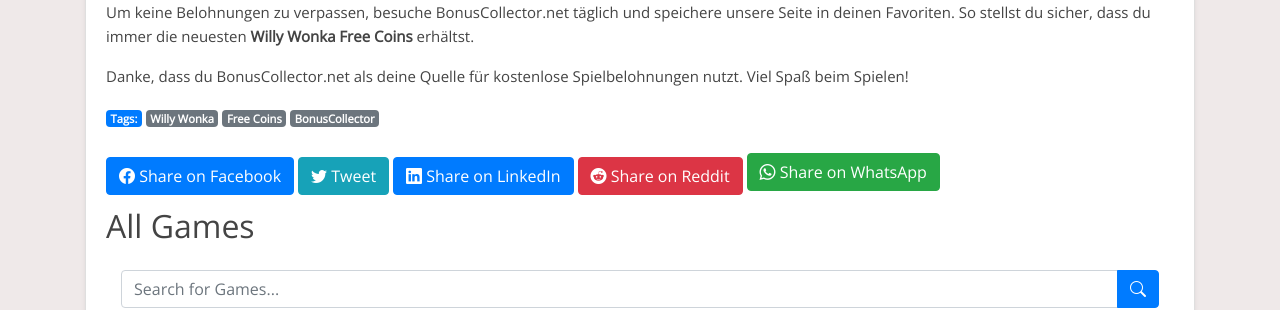
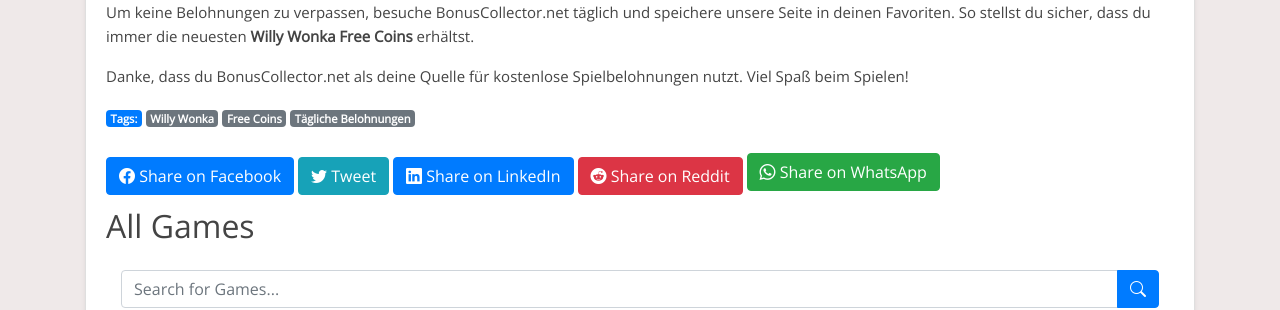
Before and after one commit to Prollad99/bs-net, a Jekyll site: the page built from de/_posts/2024-07-18-willy-wonka.md, in a window 1280 px wide and 900 px high, scrolled down 7906 px. Shown: the part 149-459 px from the top of the window. Built offline with Jekyll 4.4.1, drawn with Linux system fonts in a browser that asks for light colours; nearby versions of some CDN libraries; comment, search, counter and statistics services are not loaded.

Commit message:
Update 2024-07-18-willy-wonka.md

```diff
--- a/de/_posts/2024-07-18-willy-wonka.md
+++ b/de/_posts/2024-07-18-willy-wonka.md
@@ -2,7 +2,7 @@
 layout: post
 title: "Willy Wonka Free Coins: Tägliche Belohnungen"
 date: 2024-07-18
-tags: [Willy Wonka, Free Coins, BonusCollector]
+tags: [Willy Wonka, Free Coins, Tägliche Belohnungen]
 author: BonusCollector.net
 description: "Erhalten Sie täglich aktualisierte Links zu kostenlosen Münzen für das Willy Wonka Spiel und maximieren Sie Ihr Spielerlebnis."
 lang: de
```
